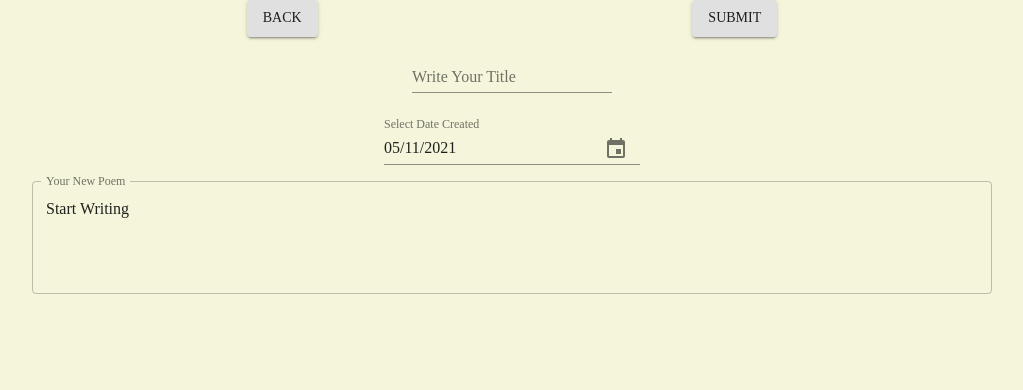
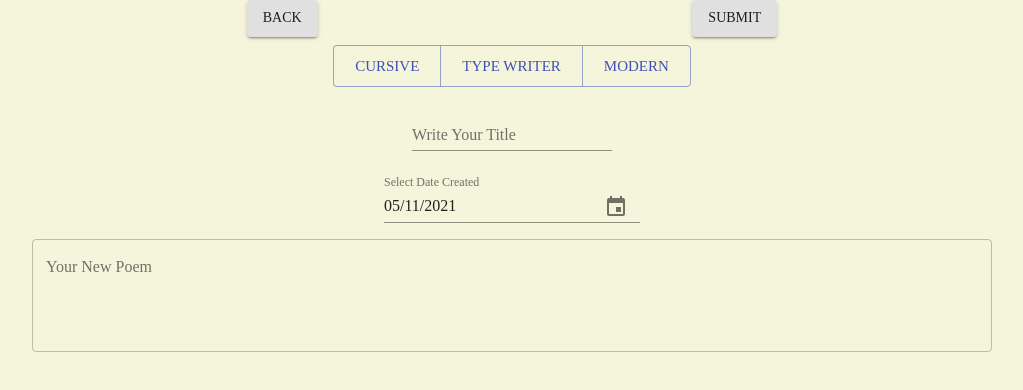
Before and after one commit to KirkNotCaptain/PoJournal, a React (Create React App) app in the folder react_frontend/: page / in a window 1280 px wide. Both pictures are taken after a click on the element "Start Writing". Shown: the top 390 px of the page, without its empty margins (128-1151 px from the left). Built offline with nearby package versions, Linux system fonts and the light colour scheme; no server answers.

Commit message:
Theme provider additions

```diff
--- a/react_frontend/public/index.html
+++ b/react_frontend/public/index.html
@@ -2,42 +2,15 @@
 <html lang="en">
   <head>
     <meta charset="utf-8" />
-    <link rel="icon" href="%PUBLIC_URL%/favicon.ico" />
     <meta name="viewport" content="width=device-width, initial-scale=1" />
     <meta name="theme-color" content="#000000" />
     <meta
-      name="description"
+      name="PoeJournal - A simple Poetry Editor"
       content="Web site created using create-react-app"
     />
-    <link rel="apple-touch-icon" href="%PUBLIC_URL%/logo192.png" />
-    <!--
-      manifest.json provides metadata used when your web app is installed on a
-      user's mobile device or desktop. See https://developers.google.com/web/fundamentals/web-app-manifest/
-    -->
-    <link rel="manifest" href="%PUBLIC_URL%/manifest.json" />
-    <!--
-      Notice the use of %PUBLIC_URL% in the tags above.
-      It will be replaced with the URL of the `public` folder during the build.
-      Only files inside the `public` folder can be referenced from the HTML.
-
-      Unlike "/favicon.ico" or "favicon.ico", "%PUBLIC_URL%/favicon.ico" will
-      work correctly both with client-side routing and a non-root public URL.
-      Learn how to configure a non-root public URL by running `npm run build`.
-    -->
-    <title>React App</title>
+    <title>Poe Journal</title>
   </head>
   <body>
-    <noscript>You need to enable JavaScript to run this app.</noscript>
     <div id="root"></div>
-    <!--
-      This HTML file is a template.
-      If you open it directly in the browser, you will see an empty page.
-
-      You can add webfonts, meta tags, or analytics to this file.
-      The build step will place the bundled scripts into the <body> tag.
-
-      To begin the development, run `npm start` or `yarn start`.
-      To create a production bundle, use `npm run build` or `yarn build`.
-    -->
   </body>
 </html>
--- a/react_frontend/src/App.js
+++ b/react_frontend/src/App.js
@@ -1,6 +1,5 @@
 import "./App.css";
 import "axios";
-
 import { useState, useEffect } from "react";
 import axios from "axios";
 import LandingPage from "./Components/Landing-Page";
@@ -8,6 +7,9 @@ import JournalMain from "./Components/Journal-Main";
 import CreateMain from "./Components/Create-Main";
 import EditMain from "./Components/Edit-Main";
 import PoJournalContext from "./Context";
+
+// import { ThemeProvider } from '@material-ui/core/styles'
+// import {cursiveTheme } from './Themes'
 
 function App() {
 	const [pageView, setPageView] = useState("Landing");
--- a/react_frontend/src/Components/Create-Main.js
+++ b/react_frontend/src/Components/Create-Main.js
@@ -1,13 +1,14 @@
-import { useContext, useState } from "react";
+import { useContext, useState, useEffect } from "react";
 import PoJournalContext from "../Context";
 import { makeStyles, ThemeProvider } from "@material-ui/core/styles";
-import { cursiveTheme } from "../Themes";
+import { cursiveTheme, typeWriterTheme } from "../Themes";
+import ThemeButtons from "./Theme-Buttons";
 import TextField from "@material-ui/core/TextField";
 import Button from "@material-ui/core/Button";
 import CreateDate from "./Create-Date.js";
 import CreateText from "./Create-Text.js";
 import axios from "axios";
-import Cookies from "js-cookie";
+// import Cookies from "js-cookie";
 
 const useStyles = makeStyles((theme) => ({
 	root: {
@@ -24,6 +25,19 @@ const useStyles = makeStyles((theme) => ({
 export default function CreateMain() {
 	const classes = useStyles();
 	const context = useContext(PoJournalContext);
+	const [theme, setTheme] = useState("cursive");
+
+	console.log("rerender!");
+
+	useEffect(() => {}, [theme]);
+
+	var handleTheme = () => {
+		if (theme === "cursive") {
+			return cursiveTheme;
+		} else if (theme === "typewriter") {
+			return typeWriterTheme;
+		}
+	};
 
 	var handleBackBtn = () => {
 		context.setPageView("Landing");
@@ -60,7 +74,7 @@ export default function CreateMain() {
 	};
 
 	return (
-		<ThemeProvider theme={cursiveTheme}>
+		<ThemeProvider theme={handleTheme()}>
 			<div>
 				<div className="create-main-buttons">
 					<Button variant="contained" onClick={handleBackBtn}>
@@ -70,6 +84,7 @@ export default function CreateMain() {
 						Submit
 					</Button>
 				</div>
+				<ThemeButtons setTheme={setTheme} />
 				<div className="poem-details">
 					<form className={classes.root} noValidate autoComplete="off">
 						<TextField
--- a/react_frontend/src/Components/Create-Text.js
+++ b/react_frontend/src/Components/Create-Text.js
@@ -35,7 +35,6 @@ export default function CreateText() {
 					label="Your New Poem"
 					multiline
 					rows={4}
-					defaultValue="Start Writing"
 					variant="outlined"
 					onChange={handleChange}
 				/>
--- a/react_frontend/src/Components/Edit-Date.js
+++ b/react_frontend/src/Components/Edit-Date.js
@@ -50,7 +50,9 @@ export default function EditDate() {
 					id="date-picker-inline"
 					label="Select Date Created"
 					value={context.editPoemDate}
-					onChange={handleDateChange}
+					onChange={() => {
+						handleDateChange();
+					}}
 					KeyboardButtonProps={{
 						"aria-label": "change date",
 					}}
--- /dev/null
+++ b/react_frontend/src/Components/Theme-Buttons.js
@@ -0,0 +1,54 @@
+import { useContext } from "react";
+import PoJournalContext from "../Context";
+import Button from "@material-ui/core/Button";
+import ButtonGroup from "@material-ui/core/ButtonGroup";
+import { makeStyles } from "@material-ui/core/styles";
+
+const useStyles = makeStyles((theme) => ({
+	root: {
+		display: "flex",
+		flexDirection: "column",
+		alignItems: "center",
+		"& > *": {
+			margin: theme.spacing(1),
+		},
+	},
+}));
+
+export default function ThemeButtons({ setTheme }) {
+	const classes = useStyles();
+	const context = useContext(PoJournalContext);
+
+	var handleThemeChange = (newTheme) => {
+		setTheme(newTheme);
+		// context.setUpdate(!context.update);
+	};
+
+	return (
+		<div className={classes.root}>
+			<ButtonGroup
+				size="large"
+				color="primary"
+				aria-label="large outlined primary button group"
+			>
+				<Button
+					onClick={() => {
+						// setTheme("cursive");
+						handleThemeChange(" ");
+						handleThemeChange("cursive");
+					}}
+				>
+					Cursive
+				</Button>
+				<Button
+					onClick={() => {
+						handleThemeChange("typewriter");
+					}}
+				>
+					Type Writer
+				</Button>
+				<Button>Modern</Button>
+			</ButtonGroup>
+		</div>
+	);
+}
```
